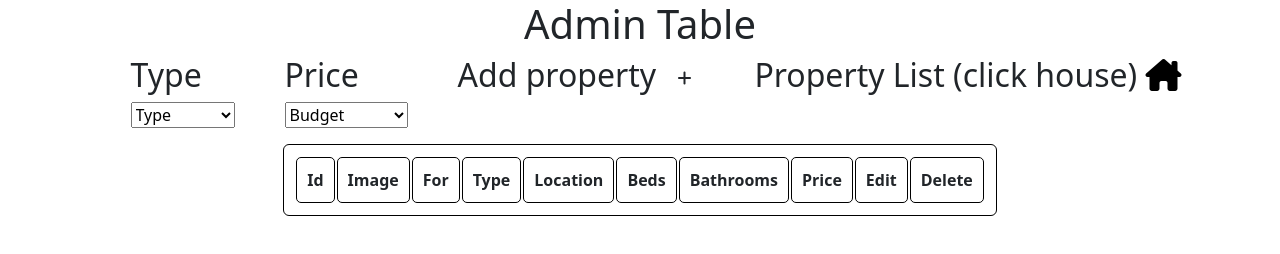
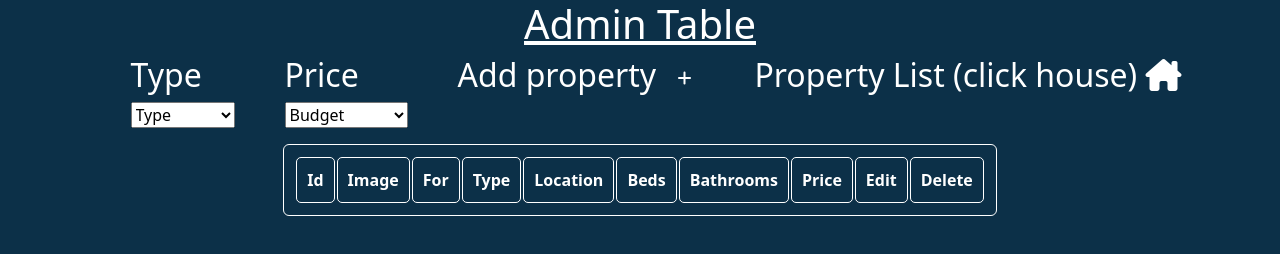
Before and after one commit to Raees-B-19/PropertyListing, a plain HTML site: page admin.html in a window 1280 px wide. Drawn offline with nearby package versions, Linux system fonts and the light colour scheme.

Commit message:
icon colr done

```diff
--- a/admin.html
+++ b/admin.html
@@ -15,7 +15,7 @@
     <link rel="stylesheet" href="../style/admin.css">
 </head>
 <body>
-    <h1>Admin Table</h1>
+    <u><h1>Admin Table</h1></u>
     <ul>
         <li>
             <h2>Type</h2>
--- a/style/admin.css
+++ b/style/admin.css
@@ -1,9 +1,13 @@
 
+body{
+    background: rgb(12 48 72);
+    color: white;
+}
 h1{
     text-align: center;
 }
 table ,th ,td {
-    border: 1px solid black;
+    border: 1px solid white ;
     border-radius: 5px;
     text-align: center;
     padding: 10px;
@@ -13,12 +17,6 @@ table{
     border-radius:6px;
     border-collapse:separate;
     overflow-x: hidden;
-    background: linear-gradient(
-        rgba(23, 67, 212, 0.5),
-        rgba(199, 211, 35, 0.5),
-        rgba(223, 192, 20, 0.5),
-        rgba(20, 132, 223, 0.5),
-        );;
 }
 ul{
     display: flex;
@@ -27,6 +25,12 @@ ul{
     justify-content: center;
     gap: 50px;
 }
+.fa-solid, .fas{
+    color: white;
+}
+.bi-pencil-square::before{
+    color: white;
+}
 #property-link{
-    color: black;
+    color: white;
 }
```
